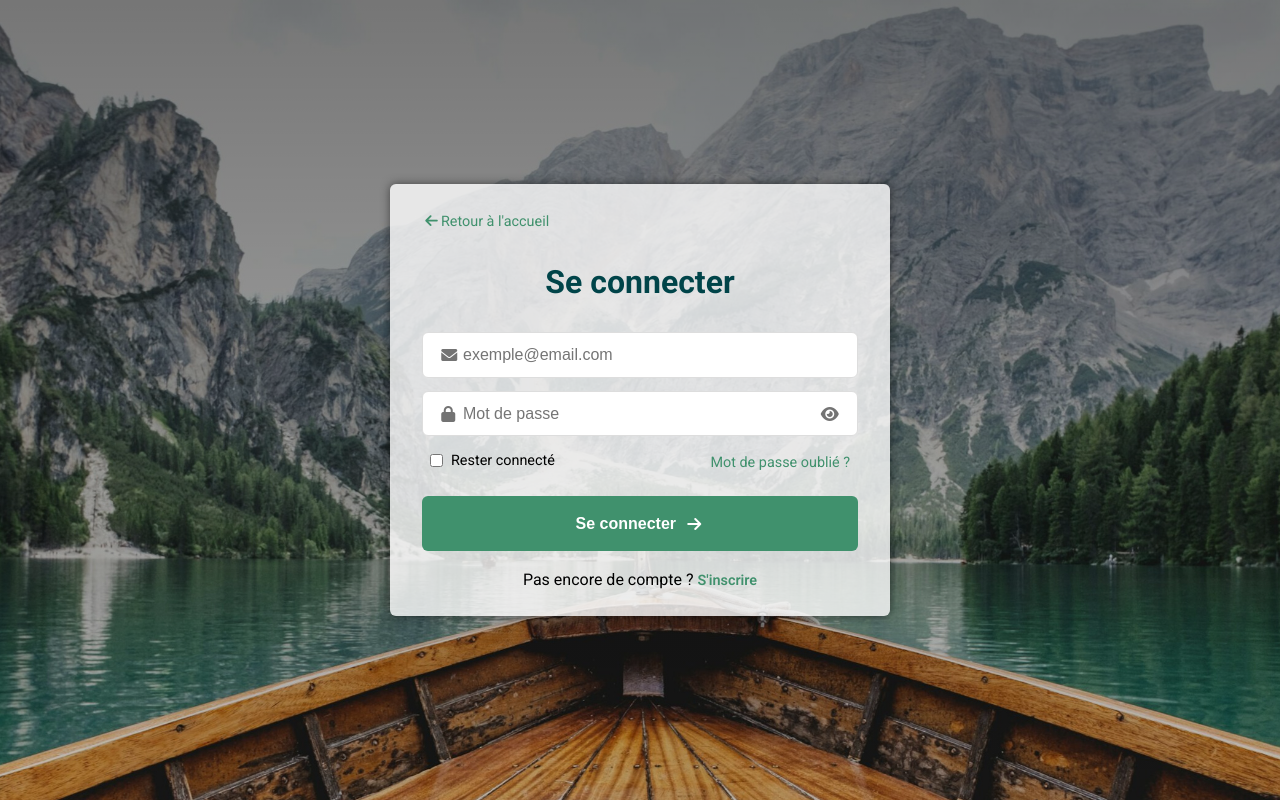
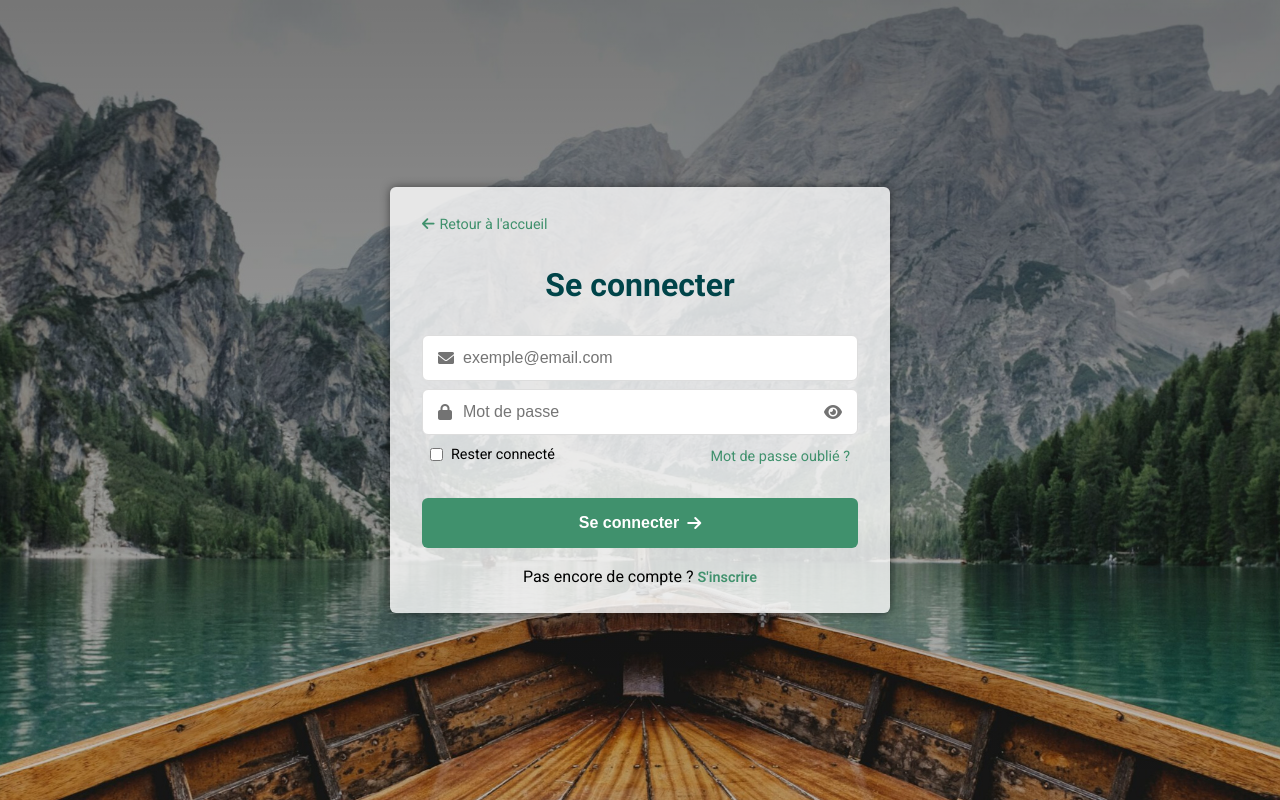
Before and after one commit to Ilannb/Projet_Click_journeY, a PHP site: page /pages/login.html in a window 1280 px wide. Run offline with PHP 8.4, Linux system fonts and the light colour scheme.

Commit message:
updated login page

```diff
--- a/pages/login.html
+++ b/pages/login.html
@@ -19,26 +19,27 @@
   <link rel="stylesheet" href="https://cdnjs.cloudflare.com/ajax/libs/font-awesome/6.0.0/css/all.min.css">
 
   <!-- CSS -->
-  <link rel="stylesheet" href="../styles/global.css">
-  <link rel="stylesheet" href="../styles/pages/login.css">
+  <link rel="stylesheet" href="/styles/global.css">
+  <link rel="stylesheet" href="/styles/components/search-input.css">
+  <link rel="stylesheet" href="/styles/pages/login.css">
 
   <!-- Tab Display -->
-  <link rel="icon" href="../src/img/favicon.ico" type="image/x-icon">
+  <link rel="icon" href="/src/img/favicon.ico" type="image/x-icon">
   <title>LakEvasion - Connexion</title>
 </head>
 
 <body>
-  <div class="register-box">
+  <div class="login-box">
     <a href="/"><i class="fas fa-arrow-left"></i>Retour à l'accueil</a>
     <h1>Se connecter</h1>
 
-    <form class="register-form" action="" method="post">
-      <div class="input-box">
+    <form class="login-form" action="" method="post">
+      <div class="input-bar">
         <i class="fas fa-envelope"></i>
         <input type="email" id="email" name="email" placeholder="exemple@email.com" required>
       </div>
 
-      <div class="input-box">
+      <div class="input-bar">
         <i class="fas fa-lock"></i>
         <input type="password" id="password" name="password" placeholder="Mot de passe" required>
         <button type="button" class="password-toggle">
--- a/styles/pages/login.css
+++ b/styles/pages/login.css
@@ -9,8 +9,8 @@
   align-items: center;
 }
 
-/* Register-box section */
-.register-box {
+/* Login-box section */
+.login-box {
   background: rgba(255, 255, 255, 0.8);
   border-radius: var(--border-radius);
   box-shadow: 0 0 10px rgba(0, 0, 0, 0.5);
@@ -19,21 +19,21 @@
   max-width: 500px;
 }
 
-.register-box a {
+.login-box a {
   color: var(--secondary-color);
   font-size: 0.9rem;
   text-decoration: none;
 }
 
-.register-box a:hover {
+.login-box a:hover {
   text-decoration: underline;
 }
 
-.register-box i {
-  margin: 0.2rem;
+.login-box a>i {
+  margin-right: 0.3rem;
 }
 
-.register-box h1 {
+.login-box h1 {
   color: var(--primary-color);
   text-align: center;
   margin: 1.5rem 0;
@@ -41,42 +41,32 @@
 }
 
 /* Input-box section */
-.input-box {
-  position: relative;
-  display: flex;
-  align-items: center;
-  margin-bottom: 0.8rem;
+.input-bar {
+  margin-bottom: 0.5rem;
 }
 
-.fa-lock,
-.fa-user,
-.fa-envelope {
-  position: absolute;
+.input-bar>i {
   left: 1rem;
 }
 
 .password-toggle {
   position: absolute;
+  display: flex;
+  align-items: center;
   color: var(--text-color);
+  background-color: white;
   right: 1rem;
   border: none;
-  background-color: white;
   font-size: 1rem;
   cursor: pointer;
 }
 
-.input-box input {
-  width: 100%;
-  padding: 0.8rem;
+.input-bar input {
   padding-left: 2.5rem;
-  border: 1px solid #ddd;
-  border-radius: var(--border-radius);
   font-size: 1rem;
-  transition: border-color 0.3s ease;
 }
 
-.input-box input:focus {
-  outline: none;
+.input-bar input:focus {
   border-color: var(--secondary-color);
 }
 
@@ -86,6 +76,7 @@
   align-content: center;
   justify-content: space-between;
   padding: 0 0.5rem;
+  margin-bottom: 0.5rem;
 }
 
 /* Stay-connected-box checkbox section */
@@ -94,12 +85,17 @@
   align-items: center;
   gap: 0.5rem;
   margin-bottom: 1.5rem;
+}
+
+.stay-connected-box input {
   accent-color: var(--secondary-color);
+  cursor: pointer;
 }
 
 .stay-connected-box label {
   font-size: 0.9rem;
   color: black;
+  cursor: pointer;
 }
 
 /* Login btn section */
```
